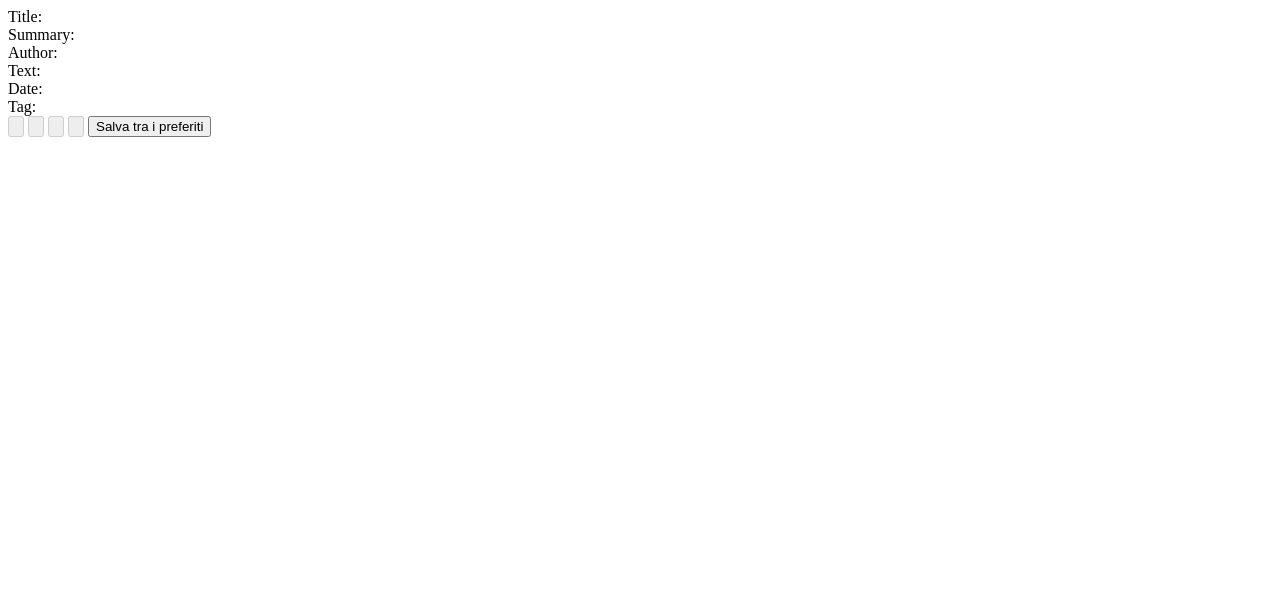
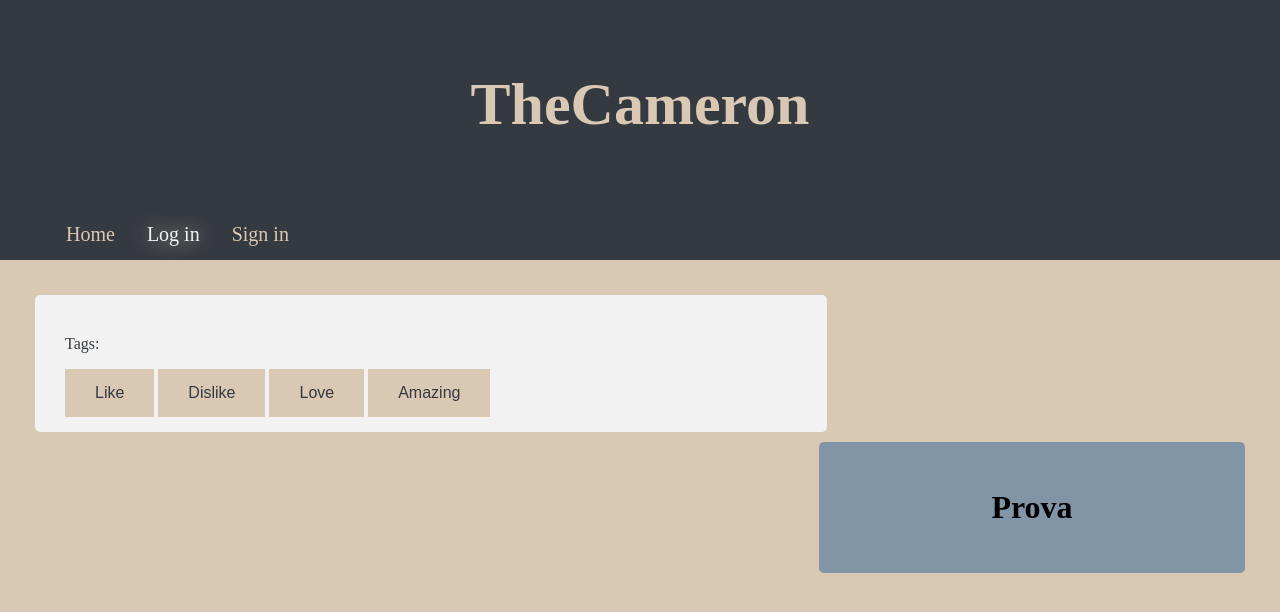
Before and after one commit to LeonardoMalcotti/TheCameron, a website: page front/pages/readArticle.html in a window 1280 px wide. Drawn offline with Linux system fonts and the light colour scheme; no server answers.

Commit message:
add html page for readArticle

```diff
--- a/front/pages/readArticle.html
+++ b/front/pages/readArticle.html
@@ -1,27 +1,46 @@
 <!DOCTYPE html>
-<html lang="it">
-
+<html lang="en">
   <head>
+    <title>TheCameron</title>
     <script src="../scripts/article.js"></script>
     <script src="../scripts/savedArticle.js"></script>
-
+    <link rel="stylesheet" href="../styles/style.css">
   </head>
-
-<body onload="loadArticle(),loadSave()">
+  <body onload="loadArticle()">
+    <header>
+      <h1>TheCameron</h1>
+    </header>
+    <nav class="flex-container">
+      <a id="header_home" href="">
+          Home
+      </a>
+      <div id="header_unlogged">
+          <a id="header_login" class="active_page" href="login.html">
+              Log in
+          </a>
+          <a id="header_signin" href="signin.html">
+              Sign in
+          </a>
+      </div>
+    </nav>
+    <div id="main_content_full">
+      <div id="article">
         <form id="formReadArticle">
-		Title: <label name="txt_title" id="txt_title"></label><br>
-    Summary: <label name="txt_summary" id="txt_summary"></label><br>
-    Author: <label name="txt_author" id="txt_author"></label><br>
-  	Text: <label name="txt_text" id="txt_text"></label><br>
-  	Date: <label name="txt_date" id="txt_date"></label><br>
-    Tag: <label name="txt_tag" id="txt_tag"></label><br>
-    <input type="button" id="1" name="like" onclick="addReaction()">
-    <input type="button" id="2" name="dislike" onclick="addReaction()">
-    <input type="button" id="3" name="love" onclick="addReaction()">
-    <input type="button" id="4" name="amazing" onclick="addReaction()">
-    <!--<span id="saveIfLogged"></span>-->
-  	<input type="button" onclick="Save(" + id + ", " + author + ")" value="Salva tra i preferiti">
+          <p name="txt_title" id="txt_title" class="title"></p>
+          <p name="txt_summary" id="txt_summary" class="summary"></p>
+          <p name="txt_text" id="txt_text" class="text"></p>
+          <p name="txt_date" id="txt_date" class="text"></p>
+          Tags:<p name="txt_tag" id="txt_tag"></p>
+          <button type="button" id="1" name="like" onclick="addReaction()">Like</button>
+          <button type="button" id="2" name="dislike" onclick="addReaction()">Dislike</button>
+          <button type="button" id="3" name="love" onclick="addReaction()">Love</button>
+          <button type="button" id="4" name="amazing" onclick="addReaction()">Amazing</button>
+          <span id="saveIfLogged" onload="checkSave()"></span>
           </form>
-
+      </div>
+      <div id="infoAutore">
+          <p name="txt_author" id="txt_author" class="autore">Prova</p>
+      </div>
+    </div>
   </body>
 </html>
--- a/front/scripts/article.js
+++ b/front/scripts/article.js
@@ -18,7 +18,9 @@ function loadArticle(){
     document.getElementById('txt_author').innerHTML = data.author;
     document.getElementById('txt_text').innerHTML = data.text;
     document.getElementById('txt_date').innerHTML = data.date;
-    document.getElementById('txt_tag').innerHTML = data.tag;
+    var html;
+    data.tags.foreach(element=> html+="<span>+"+element+"</span>");
+    document.getElementById('txt_tag').innerHTML = html;
   })
   .catch( error => console.error(error) );
 
--- a/front/scripts/savedArticle.js
+++ b/front/scripts/savedArticle.js
@@ -101,3 +101,10 @@ function getUrlVars() {
     });
     return vars;
 }
+
+function checkSave(){
+    if(loggedUser.id){
+        var html="<button type='button' onclick='Save("+loggedUser.id+","+document.getElementById('author').value+") class='btnSalv'>Salva tra i preferiti</button>";
+        document.getElementById("saveIfLogged").innerHTML=html;
+    }
+}
--- a/front/styles/style.css
+++ b/front/styles/style.css
@@ -48,6 +48,7 @@ nav a:hover{
     padding: 15px;
     margin: 15px;
 }
+
 #article_show{
     background-color: var(--color3);
     padding: 30px;
@@ -73,6 +74,7 @@ nav a:hover{
 #article_list article:hover{
     background-color: var(--color2);
 }
+
 #btn_loadMore{
   background-color: var(--color0);
   color: var(--color3);
@@ -263,3 +265,50 @@ aside{
   color: var(--color3);
   font-size: 18px;
 }
+/*lettura articolo*/
+#infoAutore{
+  width: 30%;
+  float: right;
+  background-color: var(--color2);
+  margin: 5px;
+  padding: 15px 30px;
+  border-radius: 5px;
+  display: inline-block;
+}
+#article{
+  text-align: justify;
+  background-color: var(--color3);
+  color: var(--color0);
+  margin: 5px;
+  padding: 15px 30px;
+  border-radius: 5px;
+  width: 60%;
+  display: inline-block;
+}
+#infoAutore{
+  text-align: center;
+}
+.title{
+  font-size: 3em;
+  font-weight: 1000;
+  margin-top:20px;
+  margin-bottom:5px;
+}
+.summary{
+  font-size: 2em;
+  font-weight: 500;
+  margin-top:5px;
+  margin-bottom:25px;
+}
+.text{
+  font-size: 1.5em;
+  font-weight: 450;
+}
+.autore{
+  font-size: 2em;
+  font-weight: 700;
+}
+.btnSalva{
+  float: right;
+  font-weight: 700;
+}
```
Lines whose indentation alone changed are shown as unchanged.
